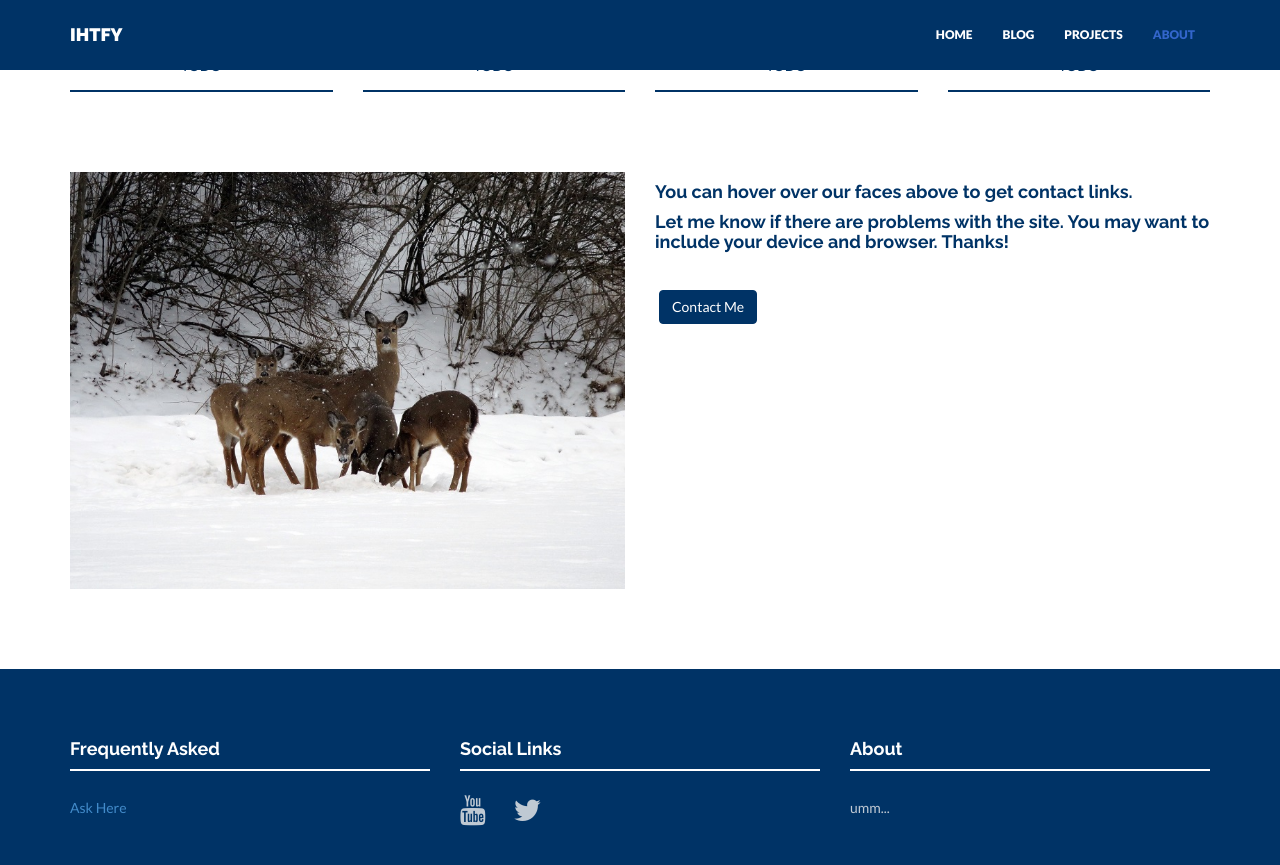
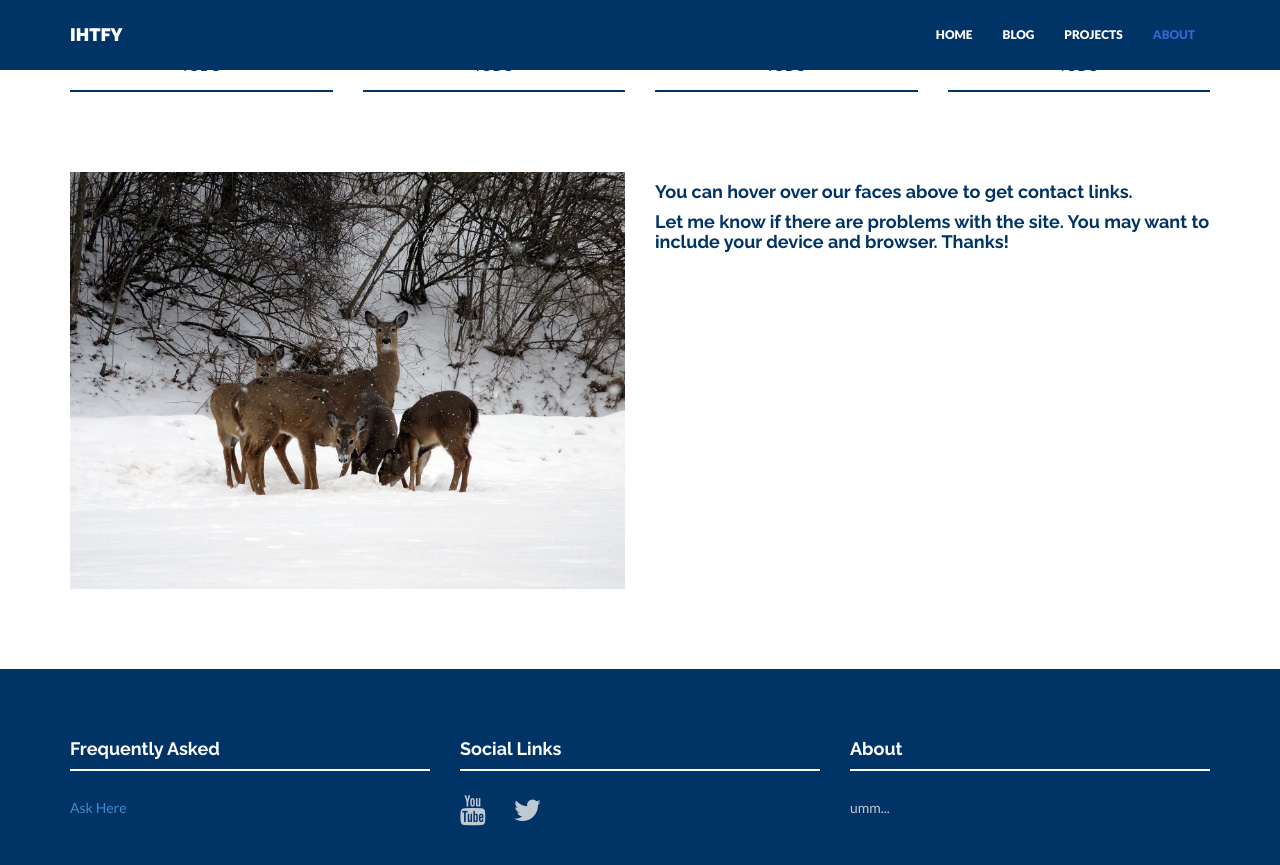
Before and after one commit to IHTFY/-DEFUNCT-frankiemercado.github.io, a Jekyll site: the page built from about.html, in a window 1280 px wide and 900 px high, scrolled down 631 px. Shown: the top 865 px of the window. Built offline with Jekyll 4.4.1, drawn with Linux system fonts in a browser that asks for light colours; nearby versions of some CDN libraries.

Commit message:
Remove button to contact page.

```diff
--- a/about.html
+++ b/about.html
@@ -12,7 +12,7 @@ permalink: /about/
         <div class="col-lg-6">
             <h4>You can hover over our faces above to get contact links.</h4>
             <h4>Let me know if there are problems with the site. You may want to include your device and browser. Thanks!</h4>
-            <p><br/><a href="/contact/" class="btn btn-theme">Contact Me</a></p>
+            <!--<p><br/><a href="/contact/" class="btn btn-theme">Contact Me</a></p>-->
         </div>
     </div><! --/row -->
 </div><! --/container -->
```
